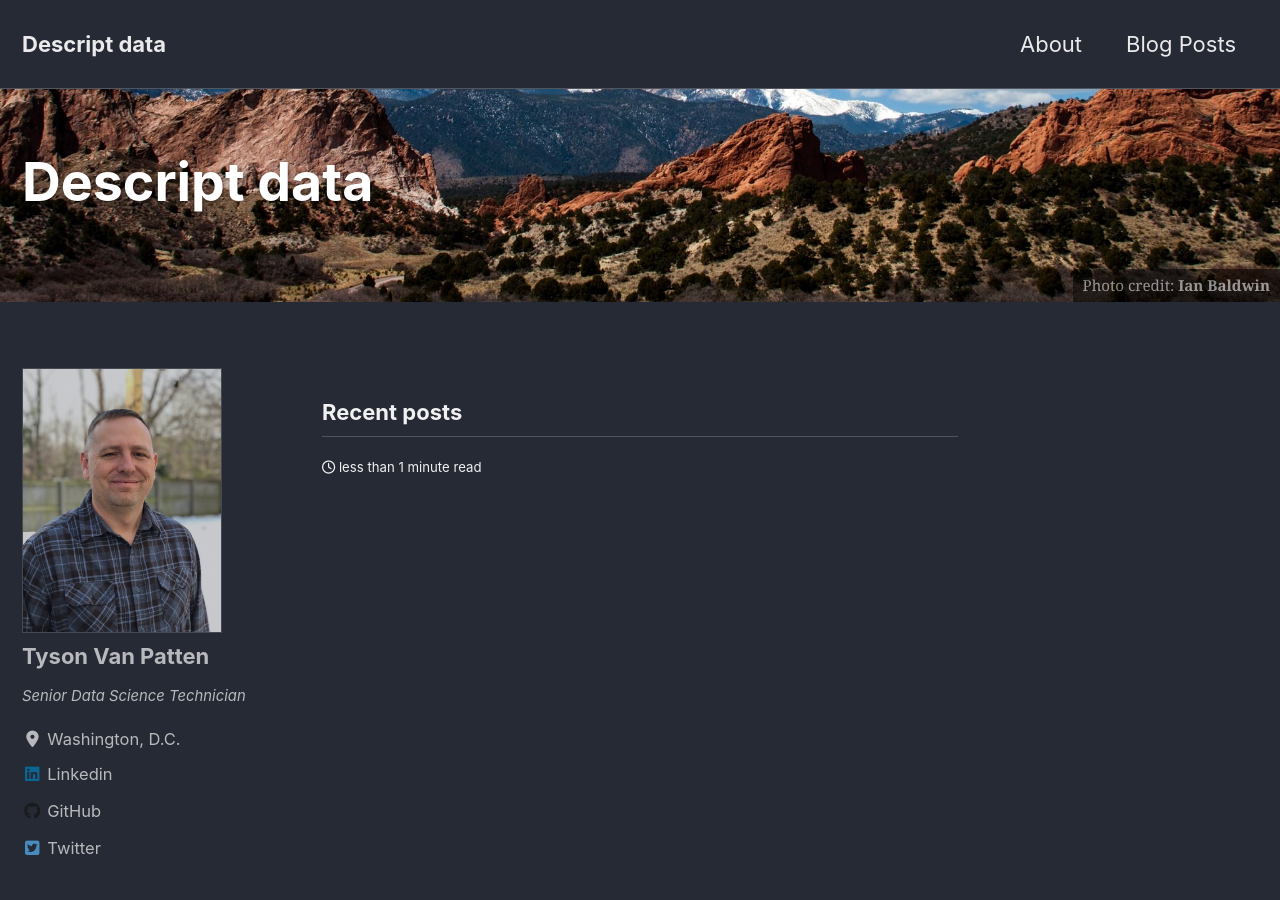
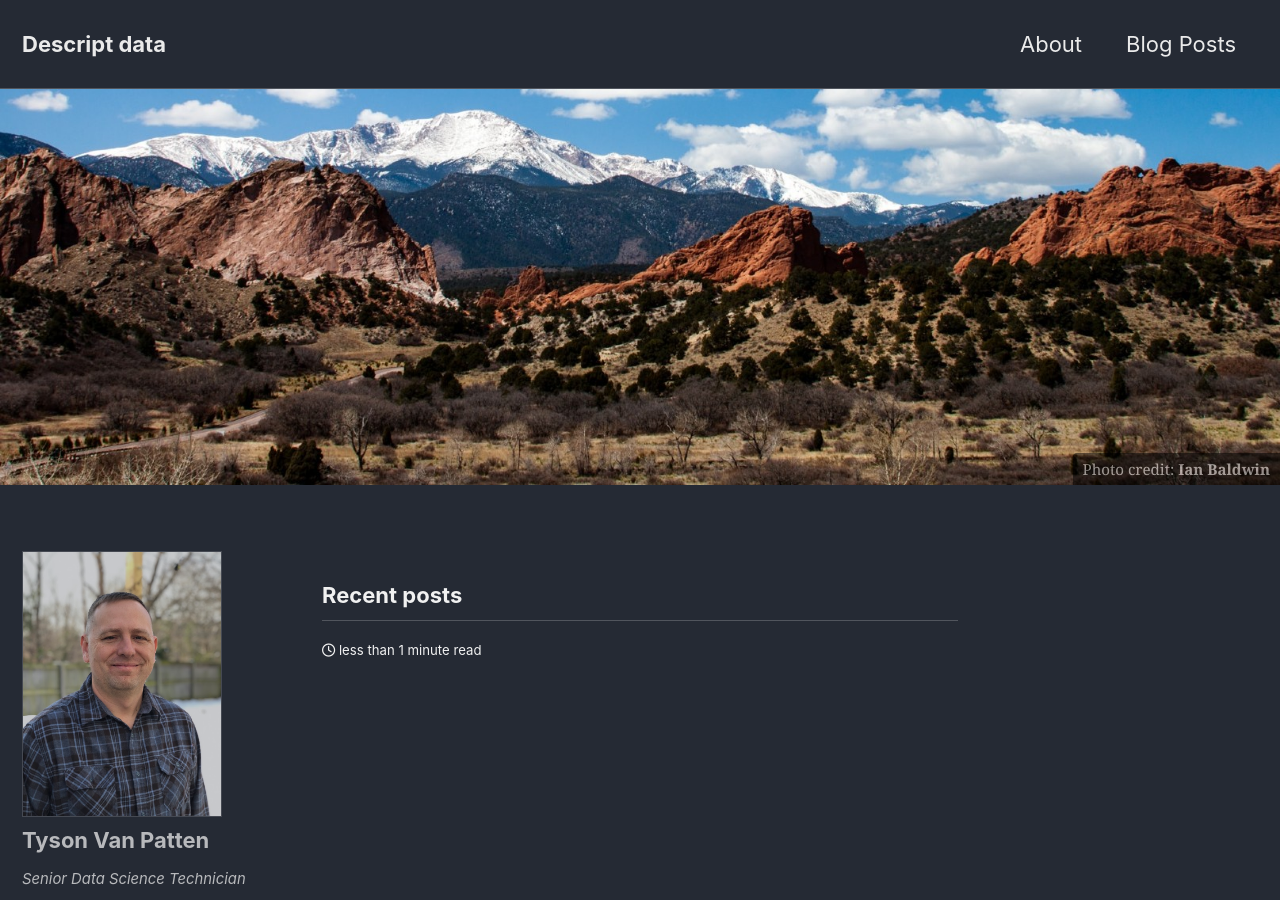
Before and after one commit to tvanpat/tvanpat, a Jekyll site: the page built from index.html, in a window 1280 px wide and 900 px high. Built offline with Jekyll 4.4.1, drawn with Linux system fonts in a browser that asks for light colours; cached includes are drawn as plain includes; nearby versions of some CDN libraries; the list of posts is cut into pages by our own code.

Commit message:
added garden of gods photo for cover

```diff
--- a/index.html
+++ b/index.html
@@ -2,6 +2,6 @@
 layout: home
 author_profile: true
 header:
-  overlay_image: /images/gardenofgods2.jpg
+  image: /images/gardenofgods3.jpg
   caption: "Photo credit: [**Ian Baldwin**](https://unsplash.com/photos/UA1UN-r9E5Y)"
 ---
```
Also changed, not shown: images/gardenofgods3.jpg (added).
